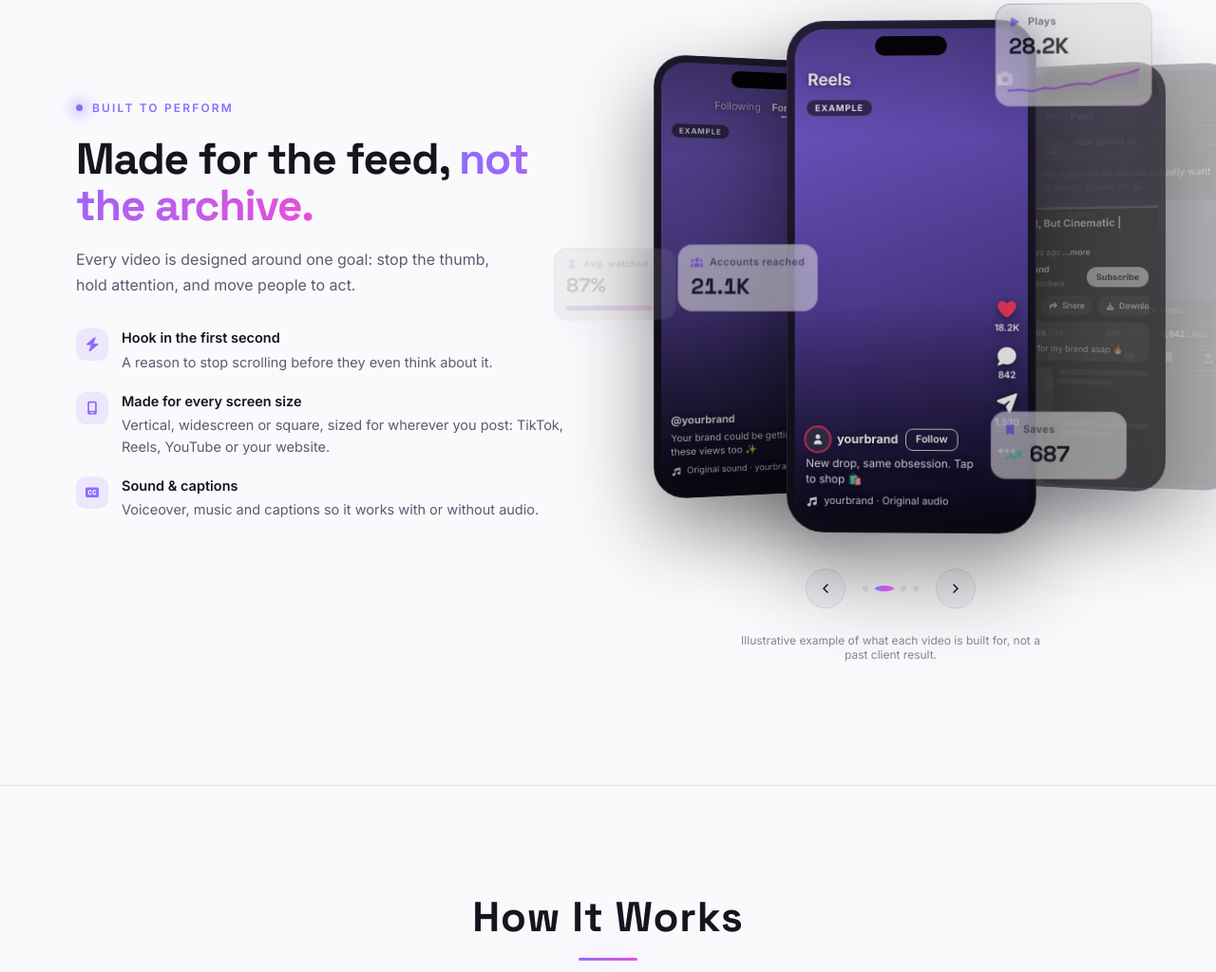
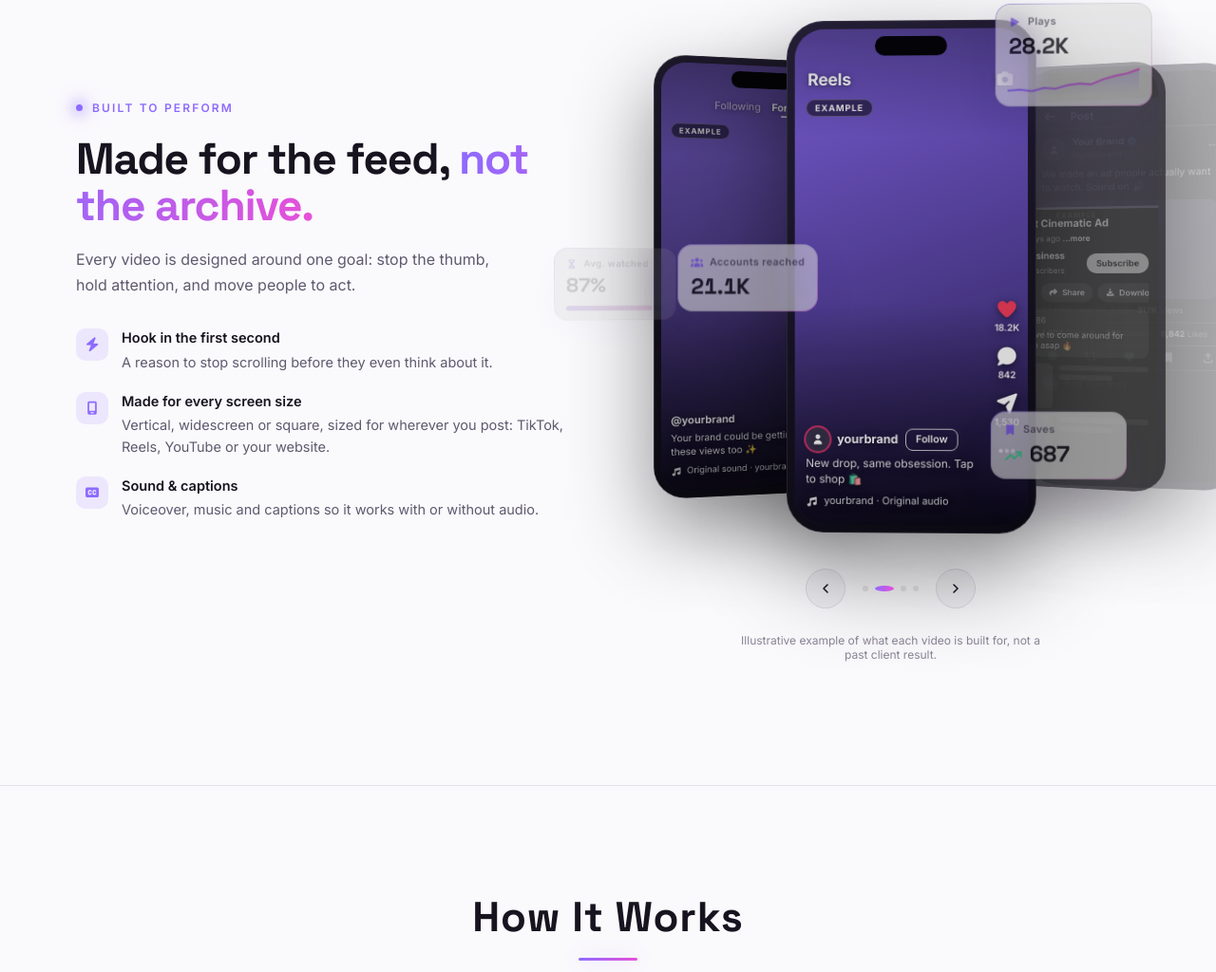
Before and after one commit to Crypzic/ai-portfolio-web, a plain HTML site: page index.html in a window 1280 px wide. Shown: the part 2833-3857 px from the top of the page at 95% size. Drawn offline with Linux system fonts and the light colour scheme.

Commit message:
Update product name and comment text in index.html

```diff
--- a/index.html
+++ b/index.html
@@ -240,11 +240,11 @@
               <div class="yt-progress"><span></span></div>
             </div>
             <div class="yt-body" aria-hidden="true">
-              <h4>Your Product, But Cinematic | Official Ad</h4>
+              <h4>Your Product Cinematic Ad</h4>
               <div class="yt-meta">58K views · 2 days ago <b>...more</b></div>
               <div class="yt-channel">
                 <span class="yt-avatar"><i class="fa-solid fa-user" aria-hidden="true"></i></span>
-                <div><strong>Your Brand</strong><small>12.4K subscribers</small></div>
+                <div><strong>Your BUsiness</strong><small>12.4K subscribers</small></div>
                 <span class="yt-sub">Subscribe</span>
               </div>
               <div class="yt-actions">
@@ -252,7 +252,7 @@
                 <span><i class="fa-solid fa-share" aria-hidden="true"></i> Share</span>
                 <span><i class="fa-solid fa-download" aria-hidden="true"></i> Download</span>
               </div>
-              <div class="yt-comments"><b>Comments</b> 386<p><span class="yt-dot"></span> Need this for my brand asap 🔥</p></div>
+              <div class="yt-comments"><b>Comments</b> 386<p><span class="yt-dot"></span> I would love to come around for inspection asap 🔥</p></div>
               <div class="yt-next"><span class="yt-thumb"></span><div><i></i><i></i></div></div>
               <div class="yt-next"><span class="yt-thumb"></span><div><i></i><i></i></div></div>
             </div>
```
